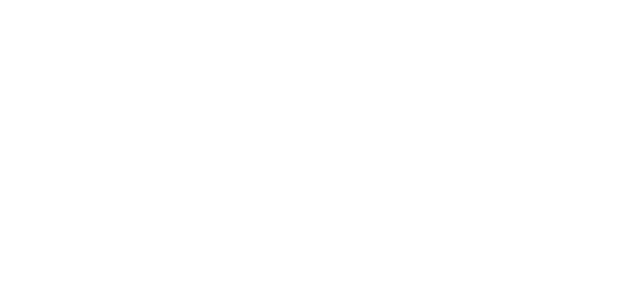
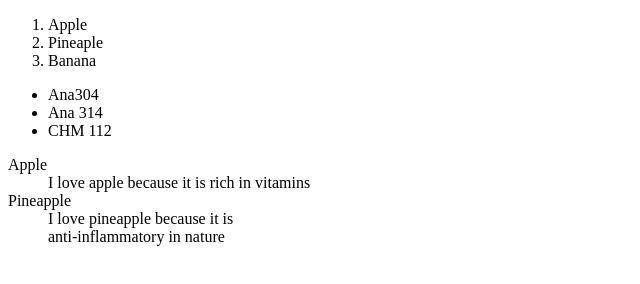
Before and after one commit to BITA001/privateclass, a plain HTML site: page index.html in a window 1280 px wide. Shown: the whole page, without its empty margins (0-640 px from the left). Drawn offline with Linux system fonts and the light colour scheme.

Commit message:
feb26 (2nd)

```diff
--- a/index.html
+++ b/index.html
@@ -6,6 +6,25 @@
     <title>Document</title>
 </head>
 <body>
-
+    <!--types of lists-->
+    <!--ordered list-->
+    <ol>
+        <li>Apple</li>
+        <li>Pineaple</li>
+        <li>Banana</li>
+    </ol>
+    <!--unordered list-->
+    <ul>
+        <li>Ana304</li>
+        <li>Ana 314</li>
+        <li>CHM 112</li>
+    </ul>
+    <!--description list-->
+    <dl>
+        <dt>Apple</dt>
+        <dd>I love apple because it is rich in vitamins</dd>
+        <dt>Pineapple</dt>
+        <dd>I love pineapple because it is <br>anti-inflammatory in nature</dd>
+    </dl>
 </body>
 </html>
```
